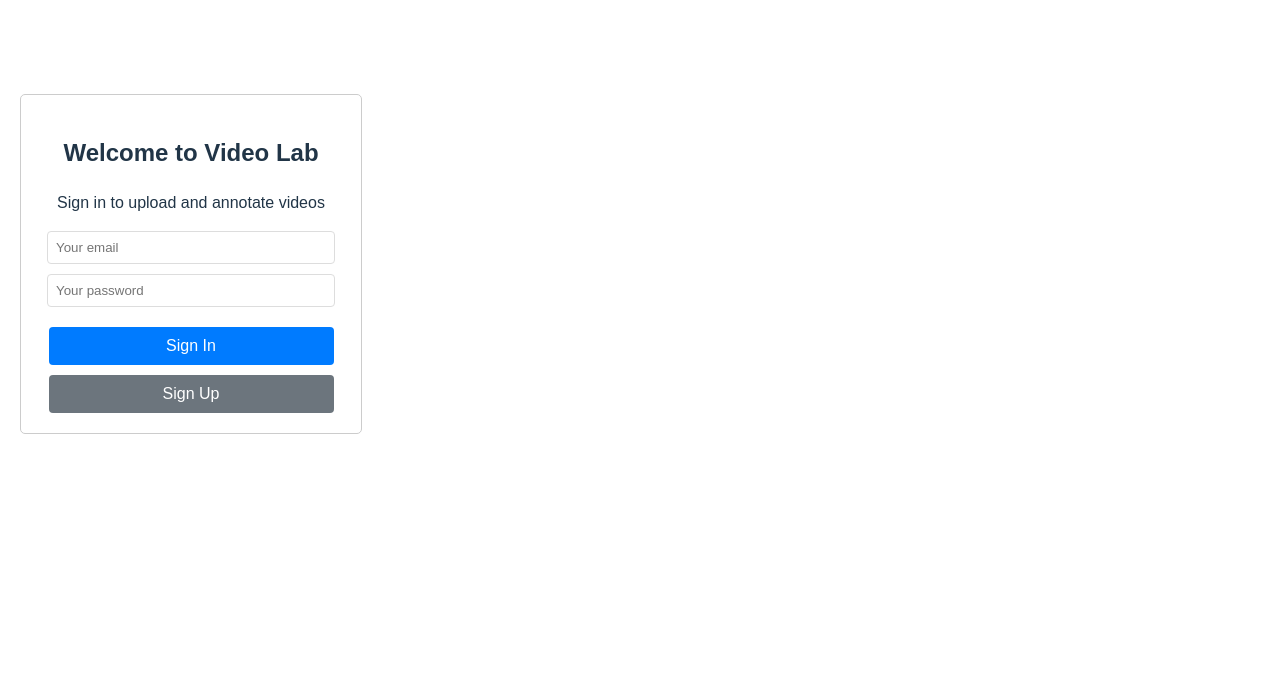
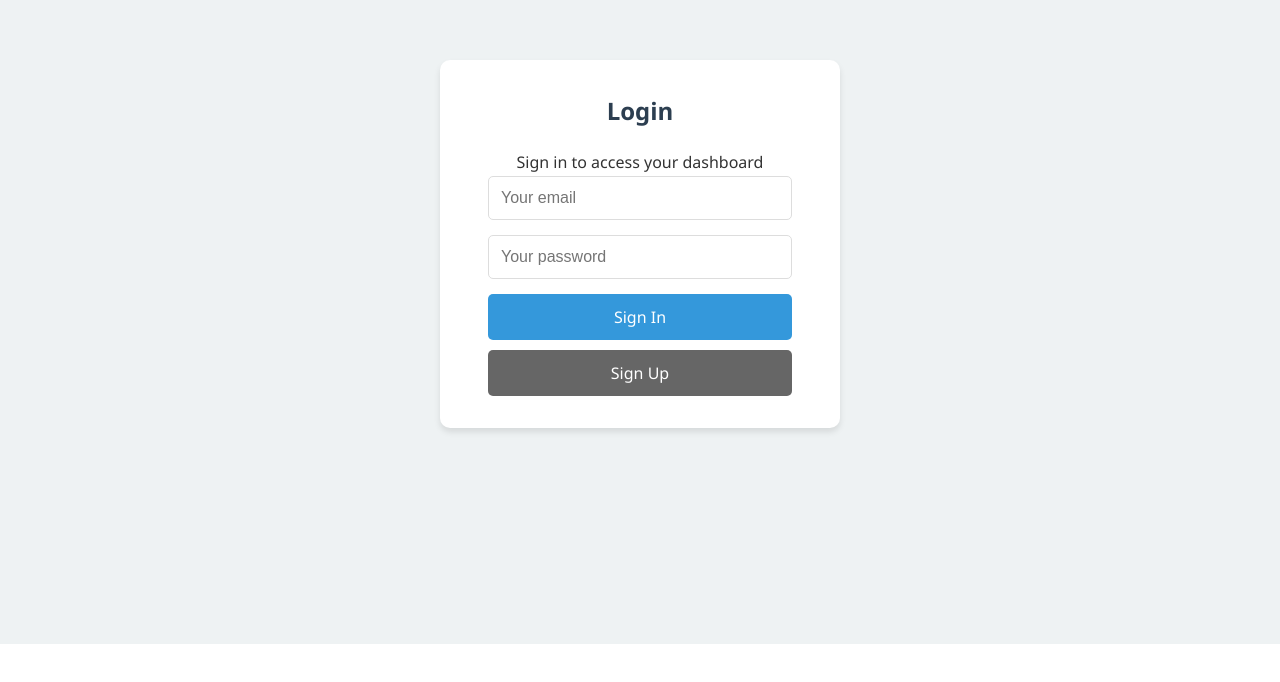
Before and after one commit to leonrexhebogajj-hub/assessment-leonrexhebogaj, a React (Vite) app in the folder assessment-leon/: page / in a window 1280 px wide. Shown: the part 156-838 px from the top of the page. After the commit the page ends 800 px from the top, so only its background shows below. Built offline with nearby package versions, Linux system fonts and the light colour scheme; no server answers.

Commit message:
Fix: Center layout for desktop and clean up CSS

```diff
--- a/assessment-leon/src/App.css
+++ b/assessment-leon/src/App.css
@@ -1,117 +1,175 @@
-.container {
-  max-width: 800px;
-  margin: 0 auto;
-  padding: 20px;
-  font-family: sans-serif;
+/* Global Reset */
+* {
+  margin: 0;
+  padding: 0;
+  box-sizing: border-box;
 }
 
-/* Login Styles */
-.login-container {
+body {
+  font-family: 'Segoe UI', Tahoma, Geneva, Verdana, sans-serif;
+  background-color: #f4f4f9;
+  color: #333;
+  line-height: 1.6;
+}
+
+/* Auth / Login Page Centering */
+.login-wrapper {
   display: flex;
   justify-content: center;
   align-items: center;
-  height: 100vh;
+  min-height: 100vh;
+  width: 100vw;
+  background-color: #eef2f3;
 }
 
-.auth-form {
-  border: 1px solid #ccc;
-  padding: 20px;
-  border-radius: 5px;
-  width: 300px;
+.auth-card {
+  background: white;
+  padding: 2rem 3rem;
+  border-radius: 10px;
+  box-shadow: 0 4px 6px rgba(0, 0, 0, 0.1);
+  width: 100%;
+  max-width: 400px;
   text-align: center;
 }
 
-.auth-form input {
-  display: block;
-  width: 90%;
-  padding: 8px;
-  margin: 10px auto;
-  border: 1px solid #ddd;
-  border-radius: 4px;
+.auth-card h2 {
+  margin-bottom: 20px;
+  color: #2c3e50;
 }
 
-.auth-form button {
-  width: 95%;
-  padding: 10px;
-  background-color: #007bff;
+.auth-card input {
+  width: 100%;
+  padding: 12px;
+  margin-bottom: 15px;
+  border: 1px solid #ddd;
+  border-radius: 5px;
+  font-size: 16px;
+}
+
+.auth-card button {
+  width: 100%;
+  padding: 12px;
+  background-color: #3498db;
   color: white;
   border: none;
-  border-radius: 4px;
+  border-radius: 5px;
+  font-size: 16px;
   cursor: pointer;
-  margin-top: 10px;
+  transition: background 0.3s ease;
 }
 
-.auth-form button:disabled {
-  background-color: #ccc;
+.auth-card button:hover {
+  background-color: #2980b9;
 }
 
-/* Dashboard Styles */
+/* Dashboard Layout */
+.container {
+  max-width: 1000px;
+  margin: 40px auto;
+  /* Centers the container horizontally */
+  padding: 0 20px;
+}
+
 header {
   display: flex;
   justify-content: space-between;
   align-items: center;
-  border-bottom: 2px solid #eee;
-  padding-bottom: 10px;
-  margin-bottom: 20px;
+  background: white;
+  padding: 20px 30px;
+  border-radius: 8px;
+  box-shadow: 0 2px 4px rgba(0, 0, 0, 0.05);
+  margin-bottom: 30px;
 }
 
-button {
-  padding: 8px 16px;
+header h1 {
+  font-size: 24px;
+  color: #2c3e50;
+}
+
+.btn-danger {
+  background-color: #e74c3c;
+  color: white;
+  border: none;
+  padding: 10px 20px;
+  border-radius: 5px;
   cursor: pointer;
-  background-color: #eee;
-  border: 1px solid #ccc;
-  border-radius: 4px;
+  font-weight: bold;
 }
 
 /* Upload Section */
 .upload-container {
-  margin-bottom: 30px;
-  padding: 15px;
-  background-color: #f9f9f9;
-  border: 1px solid #ddd;
+  background: white;
+  padding: 30px;
+  border-radius: 8px;
+  box-shadow: 0 2px 5px rgba(0, 0, 0, 0.05);
+  margin-bottom: 40px;
+  text-align: left;
+  /* Keep form elements aligned left for readability */
 }
 
-.upload-container form div {
-  margin-bottom: 10px;
-}
-
-.upload-container label {
-  display: block;
-  margin-bottom: 5px;
-  font-weight: bold;
+.upload-container h3 {
+  margin-bottom: 20px;
+  border-bottom: 1px solid #eee;
+  padding-bottom: 10px;
 }
 
 .upload-container input[type="text"],
 .upload-container textarea {
   width: 100%;
-  padding: 8px;
-  box-sizing: border-box;
+  padding: 10px;
+  border: 1px solid #ddd;
+  border-radius: 4px;
+  margin-top: 5px;
+}
+
+.upload-container button {
+  margin-top: 15px;
+  background-color: #2ecc71;
+  color: white;
+  border: none;
+  padding: 10px 25px;
+  border-radius: 5px;
+  cursor: pointer;
+  font-size: 16px;
 }
 
 /* Video Grid */
 .video-grid {
   display: grid;
-  grid-template-columns: repeat(auto-fill, minmax(250px, 1fr));
-  gap: 20px;
+  grid-template-columns: repeat(auto-fit, minmax(300px, 1fr));
+  /* Responsive grid */
+  gap: 30px;
 }
 
 .video-card {
-  border: 1px solid #ddd;
-  padding: 10px;
   background: white;
+  border-radius: 10px;
+  overflow: hidden;
+  box-shadow: 0 4px 10px rgba(0, 0, 0, 0.1);
+  transition: transform 0.2s;
+}
+
+.video-card:hover {
+  transform: translateY(-5px);
 }
 
 .video-card video {
   width: 100%;
-  height: auto;
+  height: 200px;
+  object-fit: cover;
+  background: #000;
 }
 
-.video-card h3 {
-  margin: 10px 0 5px;
-  font-size: 1.1em;
+.video-info {
+  padding: 20px;
 }
 
-.video-card p {
-  color: #666;
-  font-size: 0.9em;
+.video-info h3 {
+  margin: 0 0 10px 0;
+  font-size: 18px;
 }
+
+.video-info p {
+  color: #7f8c8d;
+  font-size: 14px;
+}
--- a/assessment-leon/src/App.jsx
+++ b/assessment-leon/src/App.jsx
@@ -24,8 +24,10 @@ function App() {
 
   if (!session) {
     return (
-      <div className="container login-container">
-        <Auth />
+      <div className="login-wrapper">
+        <div className="auth-card">
+          <Auth />
+        </div>
       </div>
     )
   }
@@ -33,23 +35,16 @@ function App() {
   return (
     <div className="container">
       <header>
-        <h1>Video Lab Dashboard</h1>
-        <button onClick={() => supabase.auth.signOut()} style={{ background: '#ef4444', width: 'auto' }}>
+        <h1>Video Lab</h1>
+        <button onClick={() => supabase.auth.signOut()} className="btn-danger">
           Sign Out
         </button>
       </header>
 
       <main>
-        <div style={{ marginBottom: '2rem' }}>
-          <p style={{ color: '#64748b' }}>Logged in as: <strong>{session.user.email}</strong></p>
-        </div>
-
-        {/* Pass a key to force re-render if needed, or just let components handle their state */}
         <VideoUpload session={session} onUploadComplete={() => window.location.reload()} />
 
-        <div style={{ marginTop: '4rem' }}>
-          <VideoPlayer session={session} />
-        </div>
+        <VideoPlayer session={session} />
       </main>
     </div>
   )
--- a/assessment-leon/src/components/Annotations.jsx
+++ b/assessment-leon/src/components/Annotations.jsx
@@ -41,17 +41,22 @@ export default function Annotations({ session, videoId, currentTime, onRequestSe
     }
 
     return (
-        <div style={{ marginTop: '20px', padding: '15px', border: '1px solid #ddd' }}>
-            <h4>Annotations</h4>
+        <div style={{ marginTop: '20px', paddingTop: '15px', borderTop: '1px solid #eee' }}>
+            <h4 style={{ marginBottom: '10px' }}>Annotations</h4>
             <form onSubmit={handleAddAnnotation} style={{ display: 'flex', gap: '10px', marginBottom: '15px' }}>
                 <input
                     type="text"
                     value={text}
                     onChange={(e) => setText(e.target.value)}
-                    placeholder="Add a note at this timestamp..."
-                    style={{ flex: 1 }}
+                    placeholder="Add a note..."
+                    style={{ flex: 1, padding: '8px', border: '1px solid #ddd', borderRadius: '4px' }}
                 />
-                <button type="submit">Add Note</button>
+                <button
+                    type="submit"
+                    style={{ padding: '8px 15px', background: '#3498db', color: 'white', border: 'none', borderRadius: '4px', cursor: 'pointer' }}
+                >
+                    Add
+                </button>
             </form>
 
             <div className="annotations-list">
@@ -60,15 +65,18 @@ export default function Annotations({ session, videoId, currentTime, onRequestSe
                         key={note.id}
                         onClick={() => onRequestSeek(note.timestamp)}
                         style={{
-                            padding: '10px',
-                            borderBottom: '1px solid #eee',
+                            padding: '8px',
+                            background: '#f8f9fa',
+                            marginBottom: '5px',
+                            borderRadius: '4px',
                             cursor: 'pointer',
                             display: 'flex',
-                            justifyContent: 'space-between'
+                            justifyContent: 'space-between',
+                            fontSize: '14px'
                         }}
                     >
                         <span>{note.text}</span>
-                        <span style={{ color: '#007bff' }}>
+                        <span style={{ color: '#3498db', fontWeight: 'bold' }}>
                             {Math.floor(note.timestamp)}s
                         </span>
                     </div>
--- a/assessment-leon/src/components/Auth.jsx
+++ b/assessment-leon/src/components/Auth.jsx
@@ -34,9 +34,9 @@ export default function Auth() {
     }
 
     return (
-        <div className="auth-form">
-            <h2>Welcome to Video Lab</h2>
-            <p>Sign in to upload and annotate videos</p>
+        <div>
+            <h2>Login</h2>
+            <p>Sign in to access your dashboard</p>
             <form onSubmit={handleLogin}>
                 <input
                     type="email"
@@ -55,7 +55,12 @@ export default function Auth() {
                 <button type="submit" disabled={loading}>
                     {loading ? 'Loading...' : 'Sign In'}
                 </button>
-                <button type="button" onClick={handleSignUp} disabled={loading} style={{ backgroundColor: '#6c757d', marginTop: '10px' }}>
+                <button
+                    type="button"
+                    onClick={handleSignUp}
+                    disabled={loading}
+                    style={{ marginTop: '10px', background: '#666' }}
+                >
                     Sign Up
                 </button>
             </form>
```
